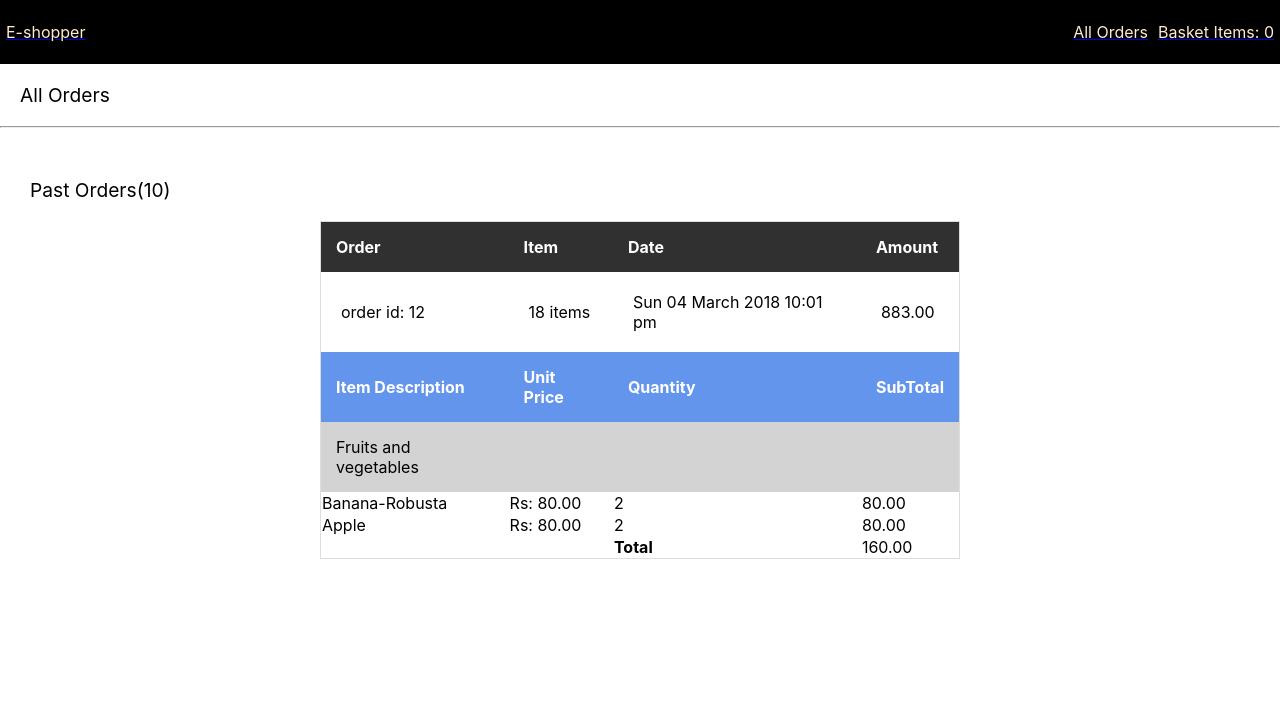
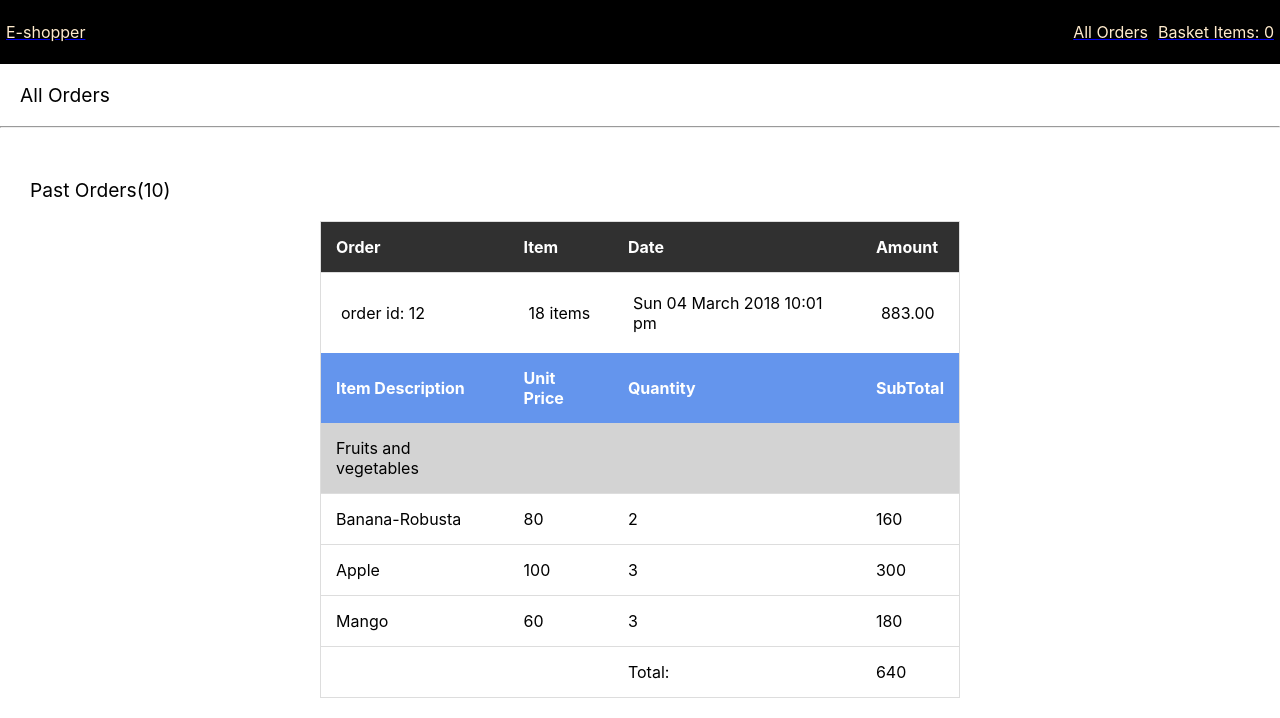
Before and after one commit to appy385/e-shopper, a React (Create React App) app: page /order in a window 1280 px wide. Shown: the top 718 px of the page. Built offline with nearby package versions, Linux system fonts and the light colour scheme.

Commit message:
feat(Order): use map to iterator over ordered products using `Item` sub component

```diff
--- a/src/Order/AllOrdersPage.css
+++ b/src/Order/AllOrdersPage.css
@@ -16,6 +16,15 @@
     border-collapse: collapse;
     border: 1px solid #ddd;
 }
+
+.order-table-header>th {
+    background-color: #303030;
+    border-top: 1px solid #ddd;
+    border-bottom: 1px solid #ddd;
+    padding: 15px;
+    text-align: left;
+
+}
 tr {
     color: black;
 }
@@ -23,8 +32,6 @@ tr {
 th {
     color: white;
     background-color: #303030;
-    /* border-top: 1px solid #ddd;
-    border-bottom: 1px solid #ddd; */
     padding: 15px;
     text-align: left;
 
--- a/src/Order/AllOrdersPage.js
+++ b/src/Order/AllOrdersPage.js
@@ -1,7 +1,27 @@
 import React from 'react';
 import './AllOrdersPage.css';
+import Item from '../Item/Item';
 
 function AllOrdersPage() {
+  const orderProducts = [{
+    id: 1,
+    productName: 'Banana-Robusta',
+    price: 80.00,
+    count: 2,
+  },
+  {
+    id: 2,
+    productName: 'Apple',
+    price: 100.00,
+    count: 3,
+  },
+  {
+    id: 3,
+    productName: 'Mango',
+    price: 60.00,
+    count: 3,
+  }];
+  const total = orderProducts.reduce((acc, product) => (acc + product.price * product.count), 0);
   return (
     <div>
       <p className="all-orders">All Orders</p>
@@ -9,7 +29,7 @@ function AllOrdersPage() {
       <p className="past-orders">Past Orders(10)</p>
       <div className="order-table-container">
         <table className="order-table">
-          <tr>
+          <tr className="order-table-header">
             <th>Order</th>
             <th>Item</th>
             <th>Date</th>
@@ -33,24 +53,16 @@ function AllOrdersPage() {
             <td> </td>
             <td> </td>
           </tr>
-          <tr className="cart-product">
-            <td>Banana-Robusta</td>
-            <td>Rs: 80.00</td>
-            <td>2</td>
-            <td>80.00</td>
+          {orderProducts.map((product) => (
+            <Item product={product} />
+          ))}
+          <tr className="item">
+            <td> </td>
+            <td> </td>
+            <td>Total:</td>
+            <td>{total}</td>
           </tr>
-          <tr className="cart-product">
-            <td>Apple</td>
-            <td>Rs: 80.00</td>
-            <td>2</td>
-            <td>80.00</td>
-          </tr>
-          <tr className="cart-product">
-            <td />
-            <td> </td>
-            <td><strong>Total</strong></td>
-            <td>160.00</td>
-          </tr>
+
         </table>
       </div>
     </div>
```
